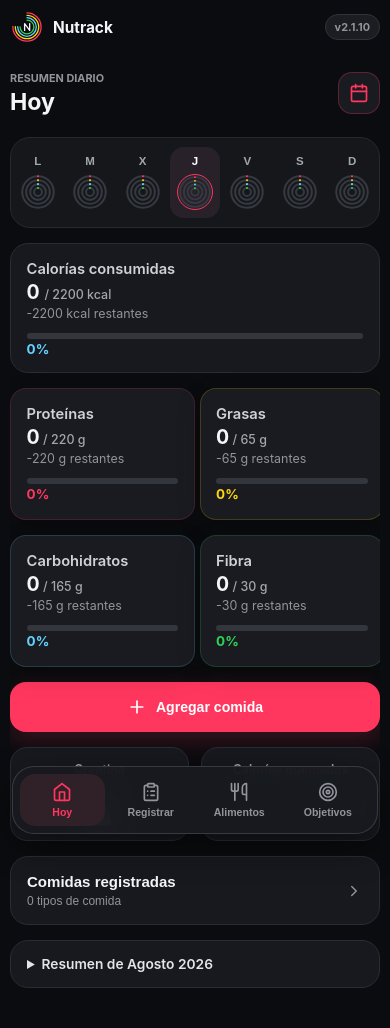
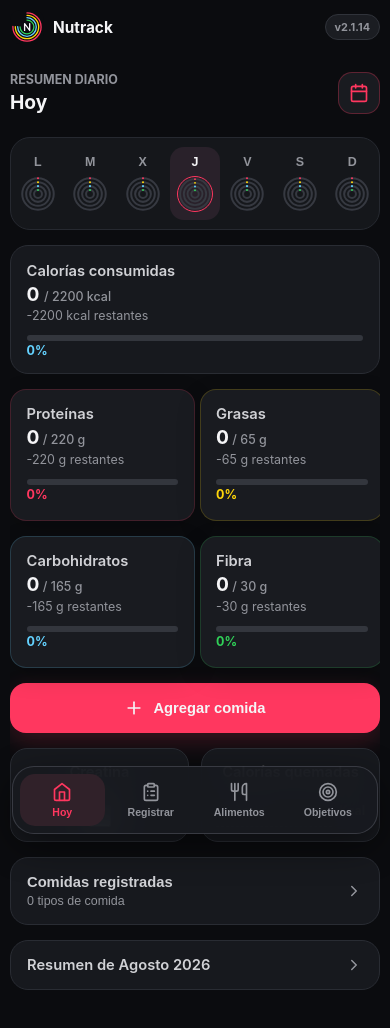
Before and after one commit to naelgc23/control-nutricion-pro, a React (Vite) app: page / in a window 390 px wide. Shown: the top 1028 px of the page. Built offline with nearby package versions, Linux system fonts and the light colour scheme.

Commit message:
Unifica estilos de textos y desplegables en Hoy y Objetivos

```diff
--- a/package.json
+++ b/package.json
@@ -1,7 +1,7 @@
 {
   "name": "control-nutricion-pro",
   "private": true,
-  "version": "2.1.10",
+  "version": "2.1.14",
   "type": "module",
   "scripts": {
     "dev": "vite",
--- a/src/pages/Dashboard.jsx
+++ b/src/pages/Dashboard.jsx
@@ -485,7 +485,10 @@ function Dashboard({
       </section>
 
       <details className="monthly-summary">
-        <summary>Resumen de {selectedMonthLabel}</summary>
+        <summary>
+          <span>Resumen de {selectedMonthLabel}</span>
+          <ChevronRight size={18} aria-hidden="true" />
+        </summary>
         <div className="monthly-summary-grid">
           <MonthlyStat label="Días registrados" value={monthlyStats.loggedDays} />
           <MonthlyStat label="Promedio kcal" value={monthlyStats.averageKcal} />
--- a/src/pages/Objetivos.jsx
+++ b/src/pages/Objetivos.jsx
@@ -1,4 +1,5 @@
 import React, { useState } from 'react';
+import { ChevronRight } from 'lucide-react';
 import '../styles/Objetivos.css';
 
 const MACRO_GOALS = [
@@ -82,7 +83,10 @@ function Objetivos({ goals, setGoals }) {
 
       <section className="goal-guidance">
         <details className="goal-guidance-panel">
-          <summary>Cálculo orientativo de objetivos</summary>
+          <summary>
+            <span>Cálculo orientativo de objetivos</span>
+            <ChevronRight size={18} aria-hidden="true" />
+          </summary>
           <div className="goal-guidance-content">
             <p className="guidance-intro">Fórmulas recomendadas según actividad:</p>
             <div className="formula-list">
@@ -115,7 +119,10 @@ function Objetivos({ goals, setGoals }) {
         </details>
 
         <details className="goal-guidance-panel">
-          <summary>Consejos para establecer objetivos</summary>
+          <summary>
+            <span>Consejos para establecer objetivos</span>
+            <ChevronRight size={18} aria-hidden="true" />
+          </summary>
           <ul className="tips-list">
             <li>Sé realista con tus metas iniciales</li>
             <li>Ajusta según cómo te sientas después de 2 semanas</li>
--- a/src/styles/Dashboard.css
+++ b/src/styles/Dashboard.css
@@ -1,4 +1,16 @@
 .dashboard {
+  --dashboard-text-primary: #f5f5f7;
+  --dashboard-text-secondary: #d0d1d5;
+  --dashboard-text-muted: #92949b;
+  --dashboard-type-small: 0.78rem;
+  --dashboard-type-base: 0.92rem;
+  --dashboard-type-large: 1.2rem;
+  --summary-text-primary: var(--dashboard-text-primary);
+  --summary-text-secondary: var(--dashboard-text-secondary);
+  --summary-text-muted: var(--dashboard-text-muted);
+  --summary-type-small: var(--dashboard-type-small);
+  --summary-type-base: var(--dashboard-type-base);
+  --summary-type-value: var(--dashboard-type-large);
   display: grid;
   gap: 18px;
   animation: fadeIn 0.3s ease;
@@ -23,14 +35,14 @@
 .summary-topline h2,
 .calendar-modal-header h2 {
   margin: 3px 0 0;
-  color: #f5f5f7;
-  font-size: 1.45rem;
+  color: var(--dashboard-text-primary);
+  font-size: var(--dashboard-type-large);
   text-transform: capitalize;
 }
 
 .eyebrow {
-  color: #92949b;
-  font-size: 0.68rem;
+  color: var(--dashboard-text-muted);
+  font-size: var(--dashboard-type-small);
   font-weight: 700;
 }
 
@@ -42,7 +54,7 @@
   border: 1px solid #30333a;
   border-radius: 14px;
   background: #191b20;
-  color: #f5f5f7;
+  color: var(--dashboard-text-primary);
   cursor: pointer;
   transition: background 0.2s ease, transform 0.2s ease;
 }
@@ -80,14 +92,14 @@
   border: 1px solid transparent;
   border-radius: 14px;
   background: transparent;
-  color: #a4a6ad;
+  color: var(--dashboard-text-muted);
   cursor: pointer;
   transition: background 0.2s ease, color 0.2s ease;
 }
 
 .week-day.is-selected {
   background: #29212a;
-  color: #fff;
+  color: var(--dashboard-text-primary);
 }
 
 .week-day.is-today .week-day-ring {
@@ -95,7 +107,7 @@
 }
 
 .week-day-name {
-  font-size: 0.72rem;
+  font-size: var(--dashboard-type-small);
   font-weight: 700;
 }
 
@@ -165,17 +177,21 @@
 }
 
 .macro-card-label,
-.calories-heading > div > span:first-child {
-  color: #d0d1d5;
-  font-size: 0.92rem;
+.calories-heading > div > span:first-child,
+.creatine-tile > span,
+.burned-tile > .burned-tile-label,
+.meals-section-toggle strong,
+.monthly-summary summary {
+  color: var(--summary-text-secondary);
+  font-size: var(--summary-type-base);
   font-weight: 600;
 }
 
 .macro-card-copy > strong,
 .calories-heading strong {
   overflow: hidden;
-  color: #f5f5f7;
-  font-size: clamp(1.18rem, 5vw, 1.7rem);
+  color: var(--summary-text-primary);
+  font-size: var(--summary-type-value);
   line-height: 1.05;
   text-overflow: ellipsis;
   white-space: nowrap;
@@ -183,16 +199,16 @@
 
 .macro-card-copy > strong small,
 .calories-heading strong small {
-  color: #a4a6ad;
-  font-size: 0.78rem;
+  color: var(--summary-text-muted);
+  font-size: var(--summary-type-small);
   font-weight: 500;
 }
 
 .macro-card-remaining,
 .calories-heading > div > .calories-remaining {
   min-height: 1em;
-  color: #92949b;
-  font-size: 0.78rem;
+  color: var(--summary-text-muted);
+  font-size: var(--summary-type-small);
 }
 
 .macro-card-progress,
@@ -222,7 +238,7 @@
   align-self: start;
   margin: 0;
   color: var(--macro-color);
-  font-size: 0.84rem;
+  font-size: var(--summary-type-small);
   line-height: 1;
   font-weight: 700;
 }
@@ -299,8 +315,8 @@
   border: 1px solid #292c33;
   border-radius: 17px;
   background: #17191e;
-  color: #a4a6ad;
-  font-size: 0.78rem;
+  color: var(--dashboard-text-muted);
+  font-size: var(--dashboard-type-small);
   font-weight: 600;
 }
 
@@ -339,15 +355,15 @@
   border-bottom: 1px dashed #686b74;
   border-radius: 0;
   background: transparent;
-  color: #f5f5f7;
-  font-size: 1.1rem;
+  color: var(--dashboard-text-primary);
+  font-size: var(--dashboard-type-large);
   font-weight: 700;
 }
 
 .burned-input-unit {
   flex: 0 0 auto;
-  color: #92949b;
-  font-size: 0.72rem;
+  color: var(--dashboard-text-muted);
+  font-size: var(--dashboard-type-small);
   font-weight: 600;
 }
 
@@ -357,8 +373,8 @@
 }
 
 .burned-tile input::placeholder {
-  color: #62656d;
-  font-size: 0.9rem;
+  color: var(--dashboard-text-muted);
+  font-size: var(--dashboard-type-base);
   font-weight: 500;
 }
 
@@ -371,7 +387,7 @@
   padding: 16px;
   border: 0;
   background: transparent;
-  color: #f5f5f7;
+  color: var(--dashboard-text-primary);
   text-align: left;
   cursor: pointer;
 }
@@ -381,21 +397,20 @@
   gap: 4px;
 }
 
-.meals-section-toggle strong {
-  font-size: 0.94rem;
+.meals-section-toggle small {
+  color: var(--dashboard-text-muted);
+  font-size: var(--dashboard-type-small);
 }
 
-.meals-section-toggle small {
-  color: #92949b;
-  font-size: 0.75rem;
-}
-
-.meals-section-toggle > svg {
-  color: #8e9199;
+.meals-section-toggle > svg,
+.monthly-summary summary > svg {
+  flex: 0 0 auto;
+  color: var(--dashboard-text-muted);
   transition: transform 0.2s ease;
 }
 
-.meals-section-toggle > svg.is-expanded {
+.meals-section-toggle > svg.is-expanded,
+.monthly-summary[open] summary > svg {
   transform: rotate(90deg);
 }
 
@@ -413,8 +428,8 @@
   width: 100%;
   border-collapse: collapse;
   table-layout: fixed;
-  color: #d0d1d5;
-  font-size: 0.7rem;
+  color: var(--dashboard-text-secondary);
+  font-size: var(--dashboard-type-small);
 }
 
 .summary-meals-table th,
@@ -430,8 +445,8 @@
 }
 
 .summary-meals-table th {
-  color: #d0d1d5;
-  font-size: 0.65rem;
+  color: var(--dashboard-text-secondary);
+  font-size: var(--dashboard-type-small);
   font-weight: 600;
 }
 
@@ -495,8 +510,8 @@
 
 .empty-day-message {
   padding: 18px 0;
-  color: #92949b;
-  font-size: 0.85rem;
+  color: var(--dashboard-text-muted);
+  font-size: var(--dashboard-type-base);
 }
 
 .add-extra-toggle,
@@ -510,8 +525,8 @@
   border: 1px solid #383b43;
   border-radius: 11px;
   background: #22252c;
-  color: #f5f5f7;
-  font-size: 0.8rem;
+  color: var(--dashboard-text-primary);
+  font-size: var(--dashboard-type-base);
   font-weight: 600;
   cursor: pointer;
 }
@@ -534,8 +549,8 @@
   display: grid;
   min-width: 0;
   gap: 5px;
-  color: #a4a6ad;
-  font-size: 0.75rem;
+  color: var(--dashboard-text-muted);
+  font-size: var(--dashboard-type-small);
 }
 
 .extra-form-grid input {
@@ -546,7 +561,7 @@
   border: 1px solid #393c44;
   border-radius: 9px;
   background: #101216;
-  color: #f5f5f7;
+  color: var(--dashboard-text-primary);
 }
 
 .save-extra-button {
@@ -561,11 +576,16 @@
 }
 
 .monthly-summary summary {
+  display: flex;
+  align-items: center;
+  justify-content: space-between;
   padding: 15px 16px;
-  color: #e5e5e7;
-  font-size: 0.86rem;
-  font-weight: 600;
   cursor: pointer;
+  list-style: none;
+}
+
+.monthly-summary summary::-webkit-details-marker {
+  display: none;
 }
 
 .monthly-summary-grid {
@@ -585,14 +605,14 @@
 }
 
 .monthly-stat span {
-  color: #92949b;
-  font-size: 0.7rem;
+  color: var(--dashboard-text-muted);
+  font-size: var(--dashboard-type-small);
 }
 
 .monthly-stat strong {
   overflow-wrap: anywhere;
-  color: #f5f5f7;
-  font-size: 0.95rem;
+  color: var(--dashboard-text-primary);
+  font-size: var(--dashboard-type-base);
 }
 
 .add-meal-fab {
@@ -606,9 +626,9 @@
   border: 0;
   border-radius: 16px;
   background: #ff375f;
-  color: white;
+  color: var(--dashboard-text-primary);
   box-shadow: 0 8px 24px rgba(255, 55, 95, 0.2);
-  font-size: 0.88rem;
+  font-size: var(--dashboard-type-base);
   font-weight: 700;
   cursor: pointer;
   transition: transform 0.2s ease, background 0.2s ease;
@@ -649,13 +669,13 @@
 }
 
 .calendar-modal-header h2 {
-  font-size: 1.35rem;
+  font-size: var(--dashboard-type-large);
 }
 
 .calendar-month-controls {
   margin-bottom: 15px;
-  color: #f5f5f7;
-  font-size: 0.9rem;
+  color: var(--dashboard-text-primary);
+  font-size: var(--dashboard-type-base);
   font-weight: 700;
   text-transform: capitalize;
 }
@@ -675,8 +695,8 @@
   display: grid;
   height: 28px;
   place-items: center;
-  color: #8e9199;
-  font-size: 0.72rem;
+  color: var(--dashboard-text-muted);
+  font-size: var(--dashboard-type-small);
   font-weight: 700;
 }
 
@@ -697,15 +717,15 @@
   border: 1px solid transparent;
   border-radius: 14px;
   background: transparent;
-  color: #d0d1d5;
-  font-size: 0.76rem;
+  color: var(--dashboard-text-secondary);
+  font-size: var(--dashboard-type-small);
   cursor: pointer;
 }
 
 .calendar-day.is-selected {
   border-color: rgba(255, 55, 95, 0.7);
   background: rgba(255, 55, 95, 0.1);
-  color: white;
+  color: var(--dashboard-text-primary);
 }
 
 .calendar-day.is-today:not(.is-selected) {
@@ -716,7 +736,7 @@
   position: relative;
   z-index: 2;
   flex: 0 0 12px;
-  color: #f5f5f7;
+  color: var(--dashboard-text-primary);
   font-weight: 700;
   line-height: 12px;
   text-shadow: 0 1px 3px rgba(0, 0, 0, 0.9);
--- a/src/styles/Objetivos.css
+++ b/src/styles/Objetivos.css
@@ -328,11 +328,29 @@
 }
 
 .goal-guidance-panel summary {
+  display: flex;
+  align-items: center;
+  justify-content: space-between;
   padding: 16px 2px;
   color: #e5e5e7;
   font-size: 0.9rem;
   font-weight: 600;
   cursor: pointer;
+  list-style: none;
+}
+
+.goal-guidance-panel summary::-webkit-details-marker {
+  display: none;
+}
+
+.goal-guidance-panel summary > svg {
+  flex: 0 0 auto;
+  color: #92949b;
+  transition: transform 0.2s ease;
+}
+
+.goal-guidance-panel[open] summary > svg {
+  transform: rotate(90deg);
 }
 
 .goal-guidance-content {
```
Also changed, not shown: 5 other files (tests, documents, lock files or other folders).
